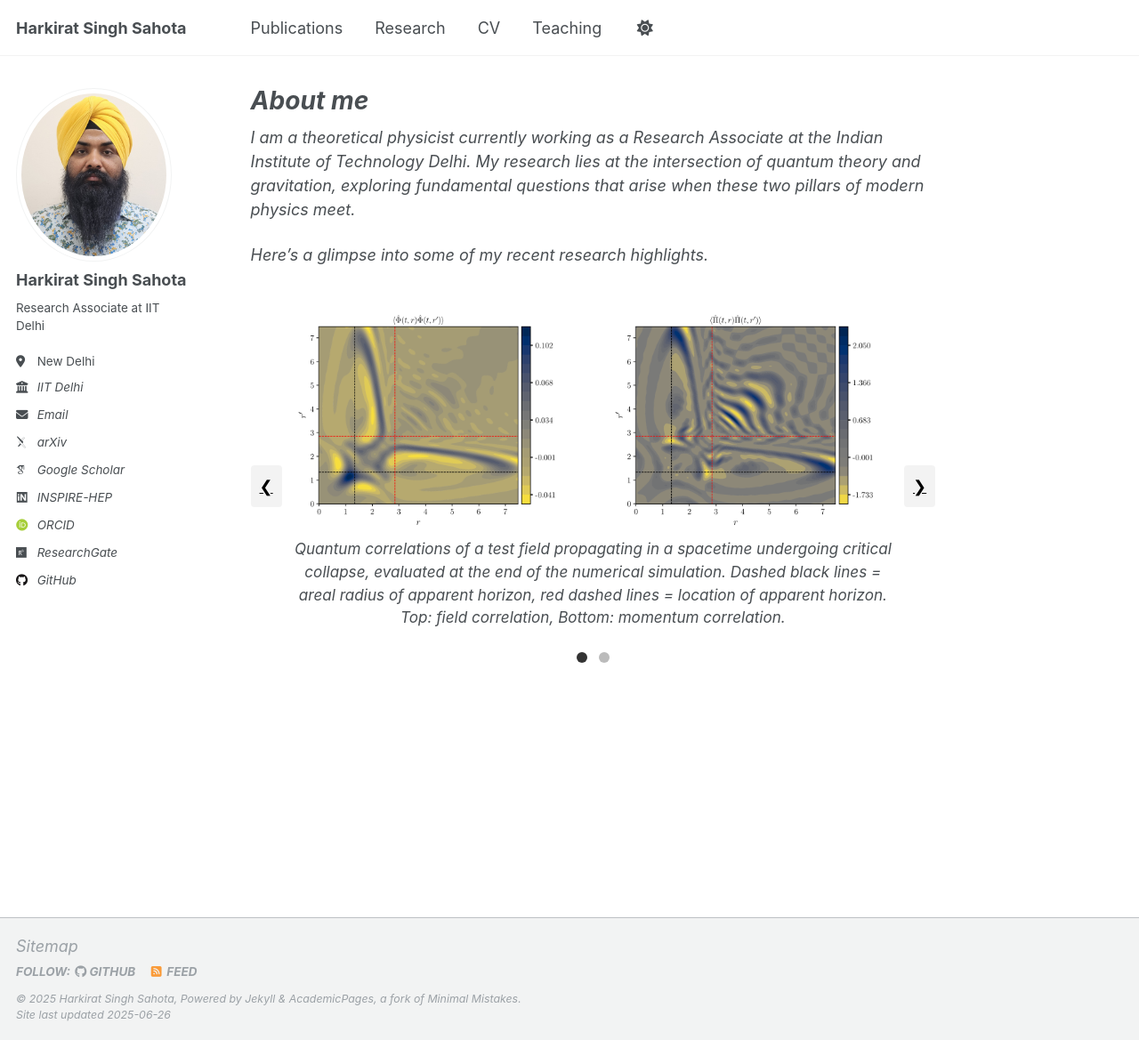
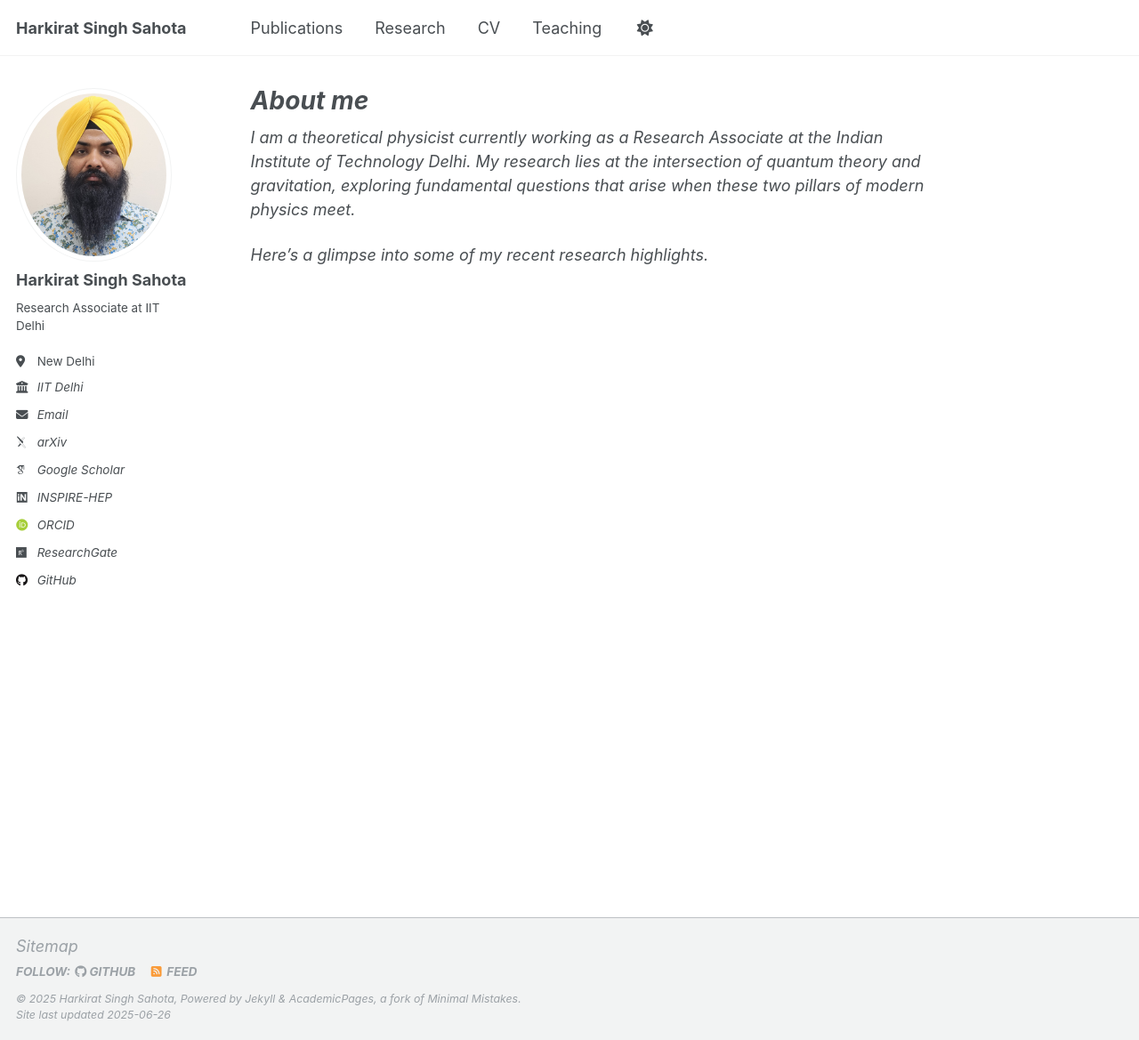
Before and after one commit to harkiratss/harkiratss.github.io, a Jekyll site: the page built from _pages/about.md, in a window 1280 px wide and 1169 px high. Shown: the whole window at 89% size. Built offline with Jekyll 4.4.1, drawn with Linux system fonts in a browser that asks for light colours; some web fonts are replaced.

Commit message:
Update about.md

```diff
--- a/_pages/about.md
+++ b/_pages/about.md
@@ -10,181 +10,3 @@ redirect_from:
 I am a theoretical physicist currently working as a Research Associate at the Indian Institute of Technology Delhi. My research lies at the intersection of quantum theory and gravitation, exploring fundamental questions that arise when these two pillars of modern physics meet.
 
 Here’s a glimpse into some of my recent research highlights.
-
-<!-- BEGIN SLIDESHOW SECTION -->
-<section class="slideshow-wrapper">
-<!-- Slideshow CSS -->
-<style>
-.slideshow-container {
-  position: relative;
-  max-width: 100%;
-  margin: 2rem auto;
-}
-
-.slideshow-container .slide {
-  display: none;
-  justify-content: center;
-  align-items: center;
-  flex-direction: column;
-  margin: auto;
-  text-align: center;  /* Optional: helps with captions */
-}
-
-.slideshow-container .slide-images {
-  display: flex;
-  justify-content: center;
-  flex-wrap: wrap;
-  gap: 10px;
-}
-
-.slideshow-container .slide-images img {
-  width: 45%;
-  border-radius: 6px;
-}
-
-.slideshow-container .caption {
-  font-style: italic;
-  margin-top: 0.5rem;
-  text-align: center;
-  font-size: 0.95rem;
-  max-width: 90%;
-  margin-left: auto;
-  margin-right: auto;
-}
-
-.slideshow-container .prev, .next {
-  cursor: pointer;
-  position: absolute;
-  top: 45%;
-  padding: 10px;
-  color: black;
-  font-weight: bold;
-  font-size: 18px;
-  background: rgba(240,240,240,0.8);
-  border-radius: 4px;
-  user-select: none;
-  z-index: 2;
-}
-.slideshow-container .prev:hover, .next:hover {
-  background: #ccc;
-}
-.slideshow-container .prev { left: 0; }
-.slideshow-container .next { right: 0; }
-
-.slideshow-container .dots {
-  text-align: center;
-  margin-top: 1rem;
-}
-.slideshow-container .dot {
-  cursor: pointer;
-  height: 12px;
-  width: 12px;
-  margin: 0 4px;
-  background-color: #bbb;
-  border-radius: 50%;
-  display: inline-block;
-  transition: background-color 0.3s;
-}
-.slideshow-container .dot.active {
-  background-color: #333;
-}
-
-@media screen and (max-width: 600px) {
-  .caption {
-    font-size: 0.8rem; /* or 0.75rem for smaller phones */
-  }
-
-  .slide-images img {
-    width: 90%;  /* optionally adjust image width on mobile too */
-  }
-}
-</style>
-
-<div class="slideshow-container" id="slideshow">
-
-  <div class="slide">
-    <div class="slide-images">
-      <img src="/images/contour_plot_A=5.0.png" alt="Field Correlation" />
-      <img src="/images/contour_plot_A=5.0_m.png" alt="Momentum Correlation" />
-    </div>
-    <div class="caption">
-      Quantum correlations of a test field propagating in a spacetime undergoing critical collapse, evaluated at the end of the numerical simulation. Dashed black lines = areal radius of apparent horizon, red dashed lines = location of apparent horizon. Top: field correlation, Bottom: momentum correlation.
-    </div>
-  </div>
-
-  <div class="slide" style="display: flex;">
-    <div class="slide-images">
-      <img src="/images/QC1.png" alt="QC1" />
-      <img src="/images/QC2.png" alt="QC2" />
-    </div>
-    <div class="caption">
-      The quantum dynamics of the FLRW universe with dust and a positive cosmological constant depicting quantum. Heatmap shows the probability distribution associated with the wave packet; solid black curve = expectation value of volume, dotted = classical trajectory, dashed = uncertainty region. Top: broader Λ-distribution, Bottom: sharper Λ-distribution.
-    </div>
-  </div>
-
-<!-- This section describes my research projects in quantum gravity -->
-<!--  <div class="slide"> -->
-<!--    <div class="slide-images"> -->
-<!--      <img src="/images/QC3.png" alt="QC3" /> -->
-<!--      <img src="/images/QC4.png" alt="QC4" /> -->
-<!--    </div> -->
-<!--    <div class="caption"> -->
-<!--            The quantum dynamics of the FLRW universe with dust and a negative cosmological constant showing cyclic evolution. Heatmap shows the probability distribution associated with the wave packet; solid black curve = expectation value of volume, dotted = classical trajectory, dashed = uncertainty region. Top: coherent wave packet, Bottom: Gaussian wave packet with same mean Λ but sharper width. -->
-<!--    </div> -->
-<!--  </div> -->
-
-  <a class="prev" onclick="plusSlides(-1)">❮ </a>
-  <a class="next" onclick="plusSlides(1)"> ❯</a>
-
-  <div class="dots">
-    <span class="dot" onclick="currentSlide(0)"></span>
-    <span class="dot" onclick="currentSlide(1)"></span>
-  </div>
-</div>
-
-<script>
-document.addEventListener("DOMContentLoaded", function () {
-  let slideIndex = 0;
-  const slides = document.querySelectorAll(".slide");
-  const dots = document.querySelectorAll(".dot");
-  const slideshow = document.getElementById("slideshow");
-  let timer = null;
-
-  function showSlide(n) {
-    slides.forEach((slide, i) => {
-      slide.style.display = i === n ? "flex" : "none";
-      dots[i].classList.toggle("active", i === n);
-    });
-    slideIndex = n;
-  }
-
-  function plusSlides(n) {
-    slideIndex = (slideIndex + n + slides.length) % slides.length;
-    showSlide(slideIndex);
-  }
-
-  function currentSlide(n) {
-    showSlide(n);
-  }
-
-  function autoSlide() {
-    plusSlides(1);
-  }
-
-  function startAutoSlide() {
-    timer = setInterval(autoSlide, 6000);
-  }
-
-  function pauseAutoSlide() {
-    clearInterval(timer);
-  }
-
-  slideshow.addEventListener("mouseenter", pauseAutoSlide);
-  slideshow.addEventListener("mouseleave", startAutoSlide);
-
-  showSlide(slideIndex);
-  startAutoSlide();
-});
-</script>
-</section>
-<!-- END SLIDESHOW SECTION -->
```
